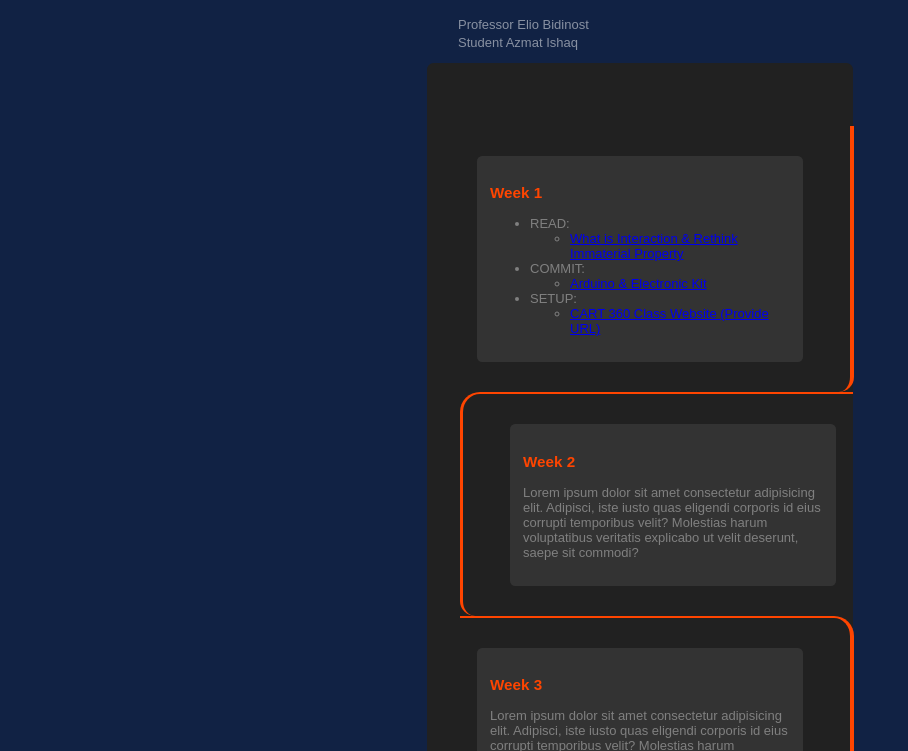
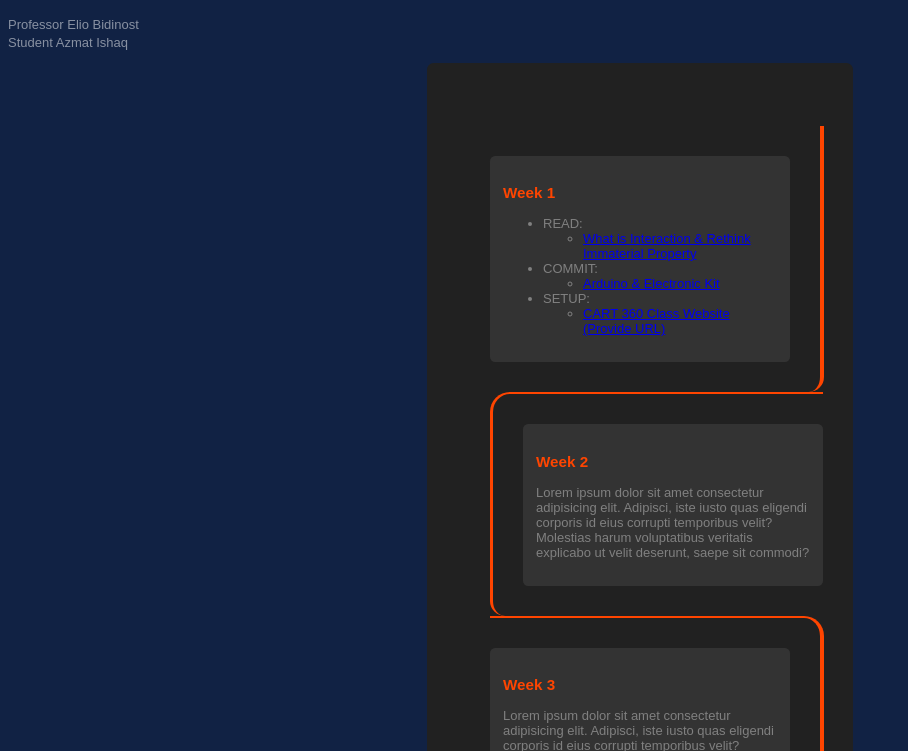
Before and after one commit to AzmatIshaq/CART-351, a plain HTML site: page index.html in a window 1280 px wide. Shown: the part 49-800 px from the top of the page, without its empty margins (0-908 px from the left). Drawn offline with Linux system fonts and the light colour scheme.

Commit message:
CART360: Updates

```diff
--- a/index.html
+++ b/index.html
@@ -21,9 +21,11 @@ By Azmat ishaq
 
   <body>
 <!-- Header -->
+<div>
 <h1 id="site-header">CART360 - Tangible Media</h1>
 <p id="site-sub-header-1">Professor Elio Bidinost</p>
 <p id="site-sub-header-2">Student Azmat Ishaq</p>
+</div>
 
 <!-- Navbar -->
 
--- a/style.css
+++ b/style.css
@@ -1,20 +1,4 @@
 /* CSS Stylesheet */
-
-/* Color Palette
- E1E2EF
- B497D6
- 05204A
- 02020A
- BFACAA
-
- Could try gradient instead
-*/
-
-
-
-/* Colors */
-
-/* Body Styling */
 
 /* *:hover {
     outline: 1px solid green;
@@ -26,12 +10,17 @@ body {
   font-family: sans-serif;
 }
 
+/* Default properties for divs */
+div {
+  width: 100%;
+  margin: auto;
+}
 
+/* Header container */
 
-
-div {
-  width: 300px;
-  margin: auto;
+#site-header-container {
+  display: grid;
+  justify-content: center;
 }
 
 /* Title h1 styling */
@@ -44,14 +33,14 @@ div {
 
 #site-sub-header-1 {
   display: grid;
-  margin-left: 35.6%;
+  /* margin-left: 35.6%; */
   color: rgba(255, 255, 255, 0.5);
 }
 
 #site-sub-header-2 {
   margin-top: -10px;
   display: grid;
-  margin-left: 35.6%;
+  /* margin-left: 35.6%; */
   color: rgba(255, 255, 255, 0.5);
 }
 
```
Also changed, not shown: 1 other file.
